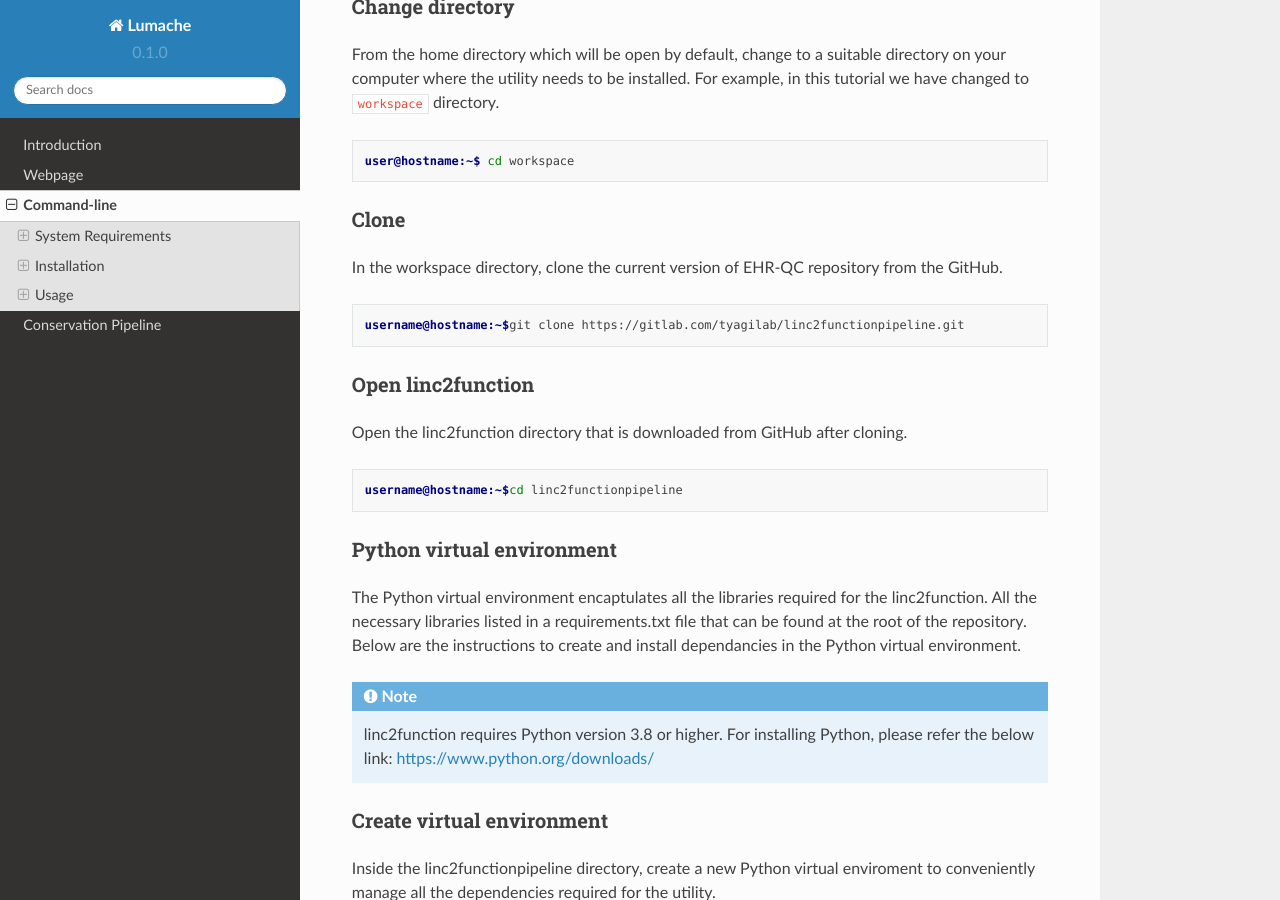
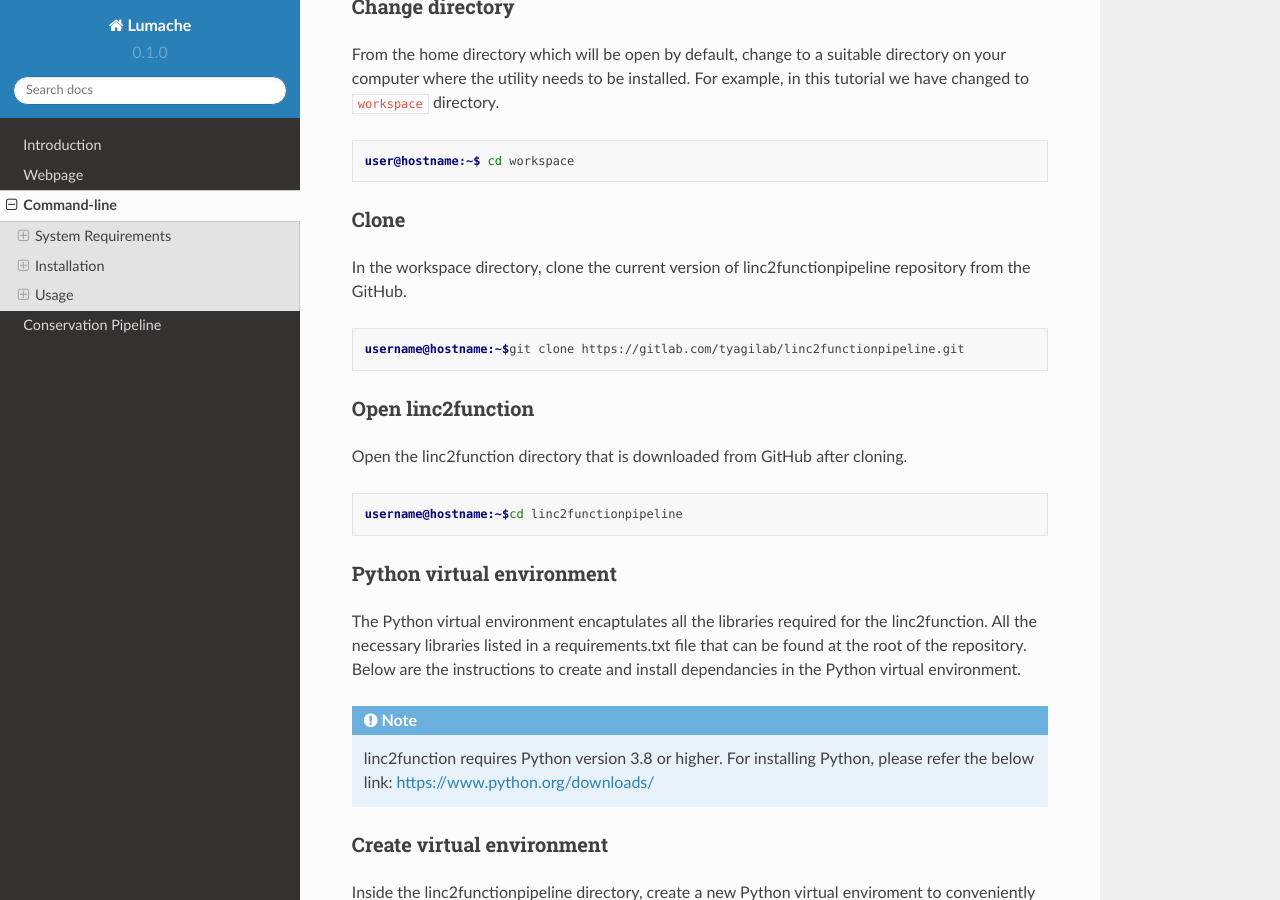
Before and after one commit to ryashpal/linc2function-tutorial, a Sphinx documentation site: the page built from docs/source/command_line.rst, in a window 1280 px wide and 900 px high, scrolled down 761 px. Built offline with Sphinx 7.4.7 and the Read the Docs theme 2.0.0, drawn with Linux system fonts in a browser that asks for light colours.

Commit message:
Update command_line.rst

```diff
--- a/docs/source/command_line.rst
+++ b/docs/source/command_line.rst
@@ -44,7 +44,7 @@ From the home directory which will be open by default, change to a suitable dire
 Clone
 """""
 
-In the workspace directory, clone the current version of EHR-QC repository from the GitHub.
+In the workspace directory, clone the current version of linc2functionpipeline repository from the GitHub.
 
 .. code-block:: console
 
```
